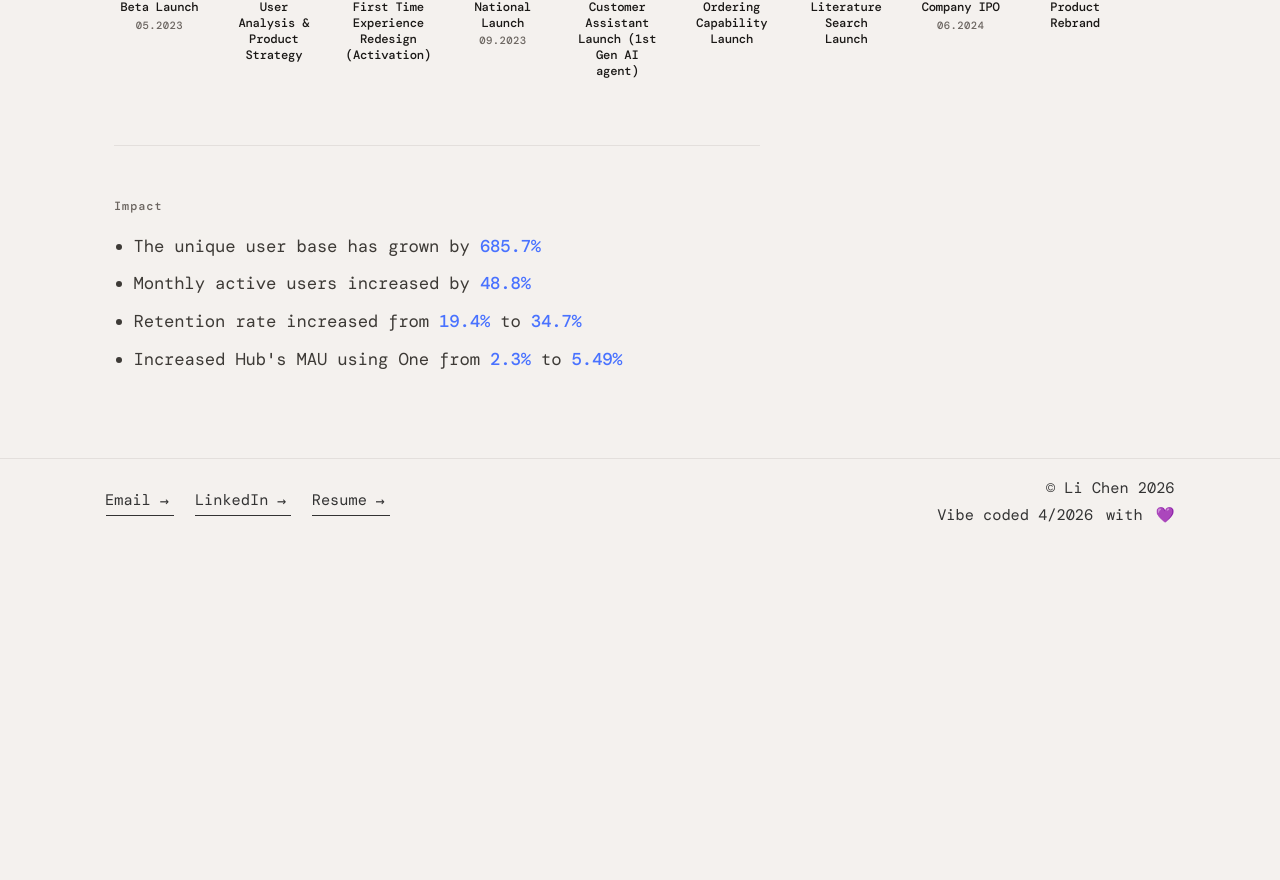
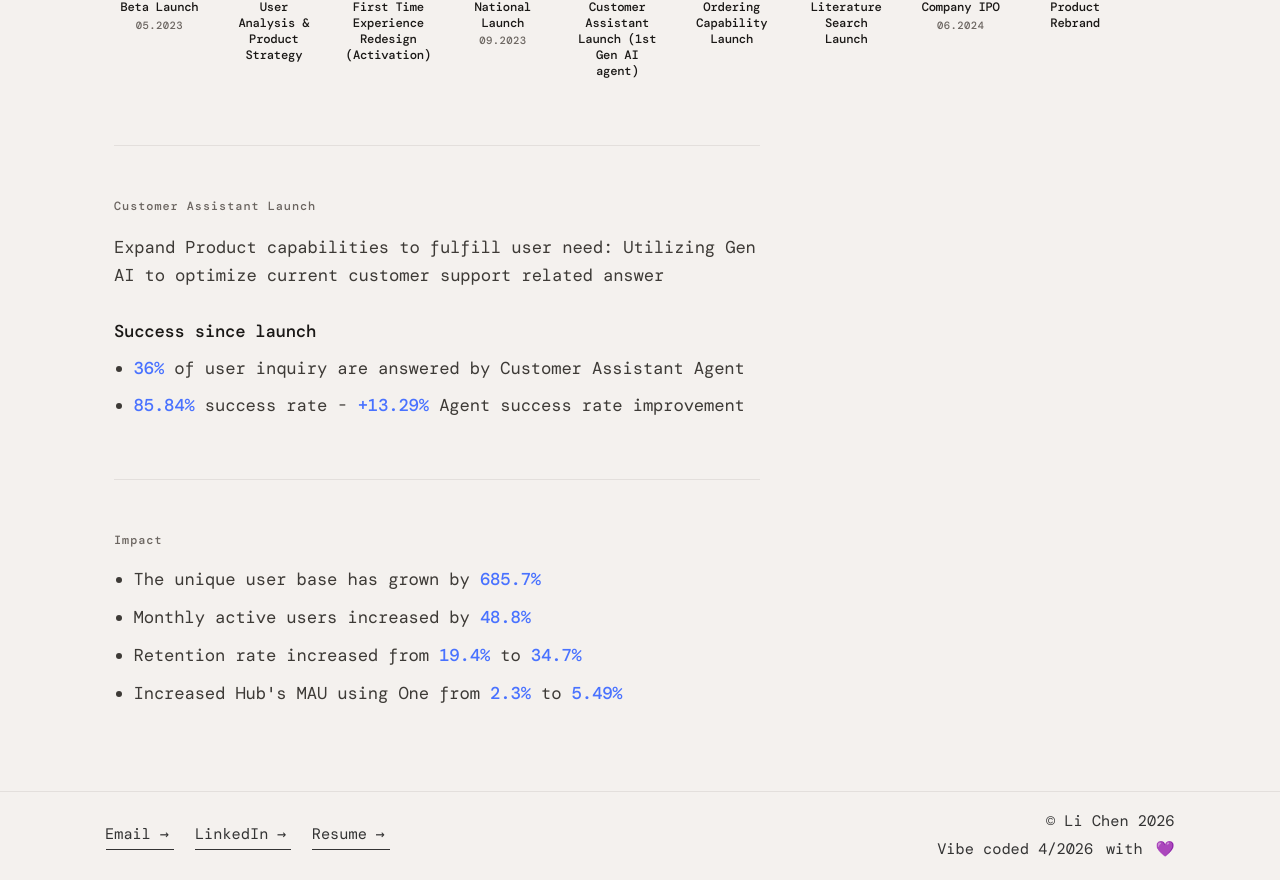
Before and after one commit to chenlichenli/my-portfolio, a React (Vite) app: page /tempus-one in a window 1280 px wide. Shown: the part 1573-2453 px from the top of the page. Before the commit the page ends 2120 px from the top, so only its background shows below. Built offline with nearby package versions, Linux system fonts and the light colour scheme; a web font is replaced by a local one.

Commit message:
feat: introduce Customer Assistant Launch section in TempusOneCaseStudy component with detailed metrics and corresponding styles for enhanced user engagement

```diff
--- a/src/pages/TempusOneCaseStudy.css
+++ b/src/pages/TempusOneCaseStudy.css
@@ -234,6 +234,34 @@
   -webkit-overflow-scrolling: touch;
 }
 
+/* Customer Assistant Launch — narrative block before Impact */
+.case-tempus-customer-assistant {
+  margin-top: clamp(2.25rem, 5vw, 3.5rem);
+  padding-top: clamp(2rem, 4.5vw, 3rem);
+  border-top: 1px solid var(--border);
+  width: 100%;
+  max-width: 38rem;
+  min-width: 0;
+}
+
+.case-tempus-customer-assistant-detail {
+  margin-top: 0;
+}
+
+.case-tempus-customer-assistant-success-heading {
+  margin: clamp(1.25rem, 3vw, 1.75rem) 0 clamp(0.5rem, 1.5vw, 0.65rem);
+  font-family: var(--font-ui);
+  font-size: clamp(1rem, 1.35vw, 1.08rem);
+  font-weight: 600;
+  line-height: 1.4;
+  letter-spacing: -0.015em;
+  color: var(--text-heading);
+}
+
+.case-tempus-customer-assistant-success-list {
+  margin-top: 0.15rem;
+}
+
 /* Impact — same rhythm as product problem; readable measure */
 .case-tempus-impact {
   margin-top: clamp(2.25rem, 5vw, 3.5rem);
--- a/src/pages/TempusOneCaseStudy.tsx
+++ b/src/pages/TempusOneCaseStudy.tsx
@@ -35,6 +35,29 @@ const TIMELINE_MILESTONES: TimelineMilestone[] = [
   { title: 'Literature Search Launch' },
   { title: 'Company IPO', date: '06.2024' },
   { title: 'Product Rebrand' },
+]
+
+const CUSTOMER_ASSISTANT_DETAIL =
+  'Expand Product capabilities to fulfill user need: Utilizing Gen AI to optimize current customer support related answer'
+
+const CUSTOMER_ASSISTANT_SUCCESS: { id: string; content: ReactNode }[] = [
+  {
+    id: 'ca-inquiry-share',
+    content: (
+      <>
+        <strong className="case-tempus-impact-num">36%</strong> of user inquiry are answered by Customer Assistant Agent
+      </>
+    ),
+  },
+  {
+    id: 'ca-success-rate',
+    content: (
+      <>
+        <strong className="case-tempus-impact-num">85.84%</strong> success rate -{' '}
+        <strong className="case-tempus-impact-num">+13.29%</strong> Agent success rate improvement
+      </>
+    ),
+  },
 ]
 
 const IMPACT_METRICS: { id: string; content: ReactNode }[] = [
@@ -174,6 +197,22 @@ export function TempusOneCaseStudy() {
         </div>
       </section>
 
+      <section
+        className="case-tempus-customer-assistant"
+        aria-labelledby="case-tempus-customer-assistant-heading"
+      >
+        <h2 id="case-tempus-customer-assistant-heading" className="case-tempus-intro-heading">
+          Customer Assistant Launch
+        </h2>
+        <p className="case-tempus-intro-text case-tempus-customer-assistant-detail">{CUSTOMER_ASSISTANT_DETAIL}</p>
+        <h3 className="case-tempus-customer-assistant-success-heading">Success since launch</h3>
+        <ul className="case-tempus-impact-list case-tempus-customer-assistant-success-list">
+          {CUSTOMER_ASSISTANT_SUCCESS.map(({ id, content }) => (
+            <li key={id}>{content}</li>
+          ))}
+        </ul>
+      </section>
+
       <section className="case-tempus-impact" aria-labelledby="case-tempus-impact-heading">
         <h2 id="case-tempus-impact-heading" className="case-tempus-intro-heading">
           Impact
```
